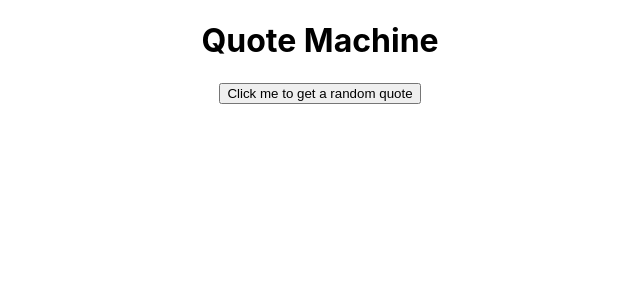
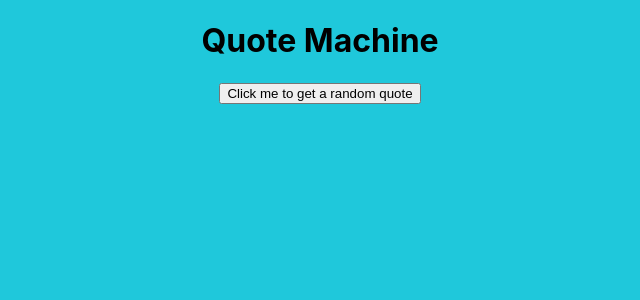
Before and after one commit to imanialexis/random-quote-generator, a React (Create React App) app: page / in a window 1280 px wide. Shown: the top 300 px of the page, without its empty margins (320-960 px from the left). Built offline with nearby package versions, Linux system fonts and the light colour scheme.

Commit message:
commit before new branch

```diff
--- a/src/App.css
+++ b/src/App.css
@@ -1,3 +1,9 @@
 .App {
   text-align: center;
+
 }
+
+body {
+  background-color: #1fc8db;
+
+}
--- a/src/QuoteMachine.js
+++ b/src/QuoteMachine.js
@@ -25,8 +25,8 @@ class QuoteMachine extends Component {
                 console.log(random)
 
                 let { quote } = this.state;
-                let something = data[random].content.replace(/(<([^>]+)>)/ig,"");
-                quote.content = something.replace(/(&#8217)/,"'");
+                // let something = data[random].content.replace(/(<([^>]+)>)/ig,"");
+                quote.content = data[random].content.replace(/(<([^>]+)>)/ig,"");
                 console.log(quote.content)
                 // .replace(/(<([^>]+)>)/,"");
                 quote.title = data[random].title;
```
